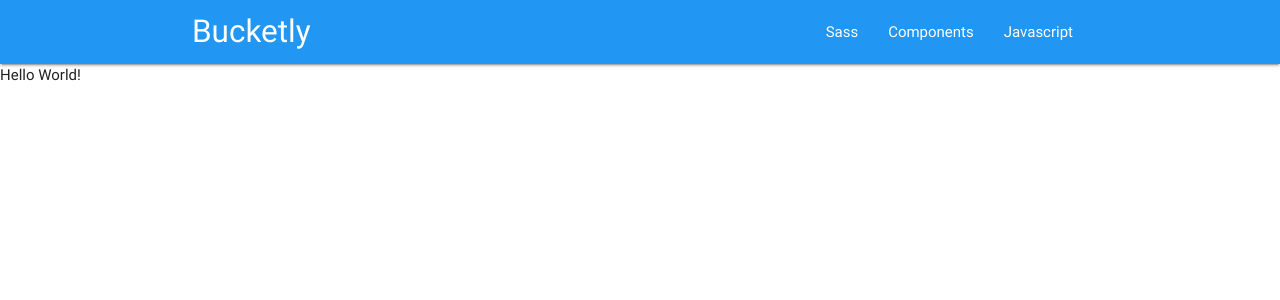
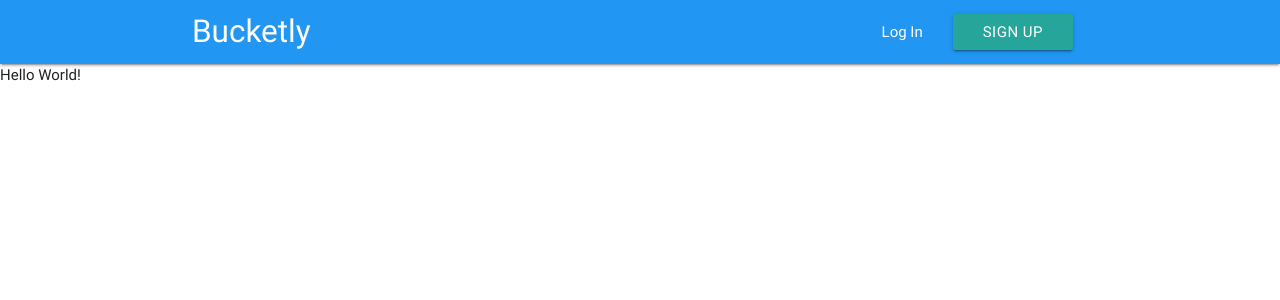
Before and after one commit to justAdevTV/Bucketly, a React (Create React App) app in the folder client/: page / in a window 1280 px wide. Shown: the top 300 px of the page. Built offline with nearby package versions, Linux system fonts and the light colour scheme.

Commit message:
Added Sign Up Button to Nav

```diff
--- a/client/src/components/Nav.js
+++ b/client/src/components/Nav.js
@@ -9,14 +9,12 @@ class Nav extends Component {
                         <a href="#!" class="brand-logo">Bucketly</a>
                         <a href="#" data-activates="mobile-demo" className="button-collapse"><i className="material-icons">menu</i></a>
                         <ul className="right hide-on-med-and-down">
-                            <li><a href="sass.html">Sass</a></li>
-                            <li><a href="badges.html">Components</a></li>
-                            <li><a href="collapsible.html">Javascript</a></li>
+                            <li><a href="">Log In</a></li>
+                            <li><a class="waves-effect waves-light btn">Sign Up</a></li>
                         </ul>
                         <ul className="side-nav" id="mobile-demo">
-                            <li><a href="sass.html">Sass</a></li>
-                            <li><a href="badges.html">Components</a></li>
-                            <li><a href="collapsible.html">Javascript</a></li>
+                            <li><a href="">Log In</a></li>
+                            <li><a class="waves-effect waves-light btn">Sign Up</a></li>
                         </ul>
                     </div>
                 </div>
```
